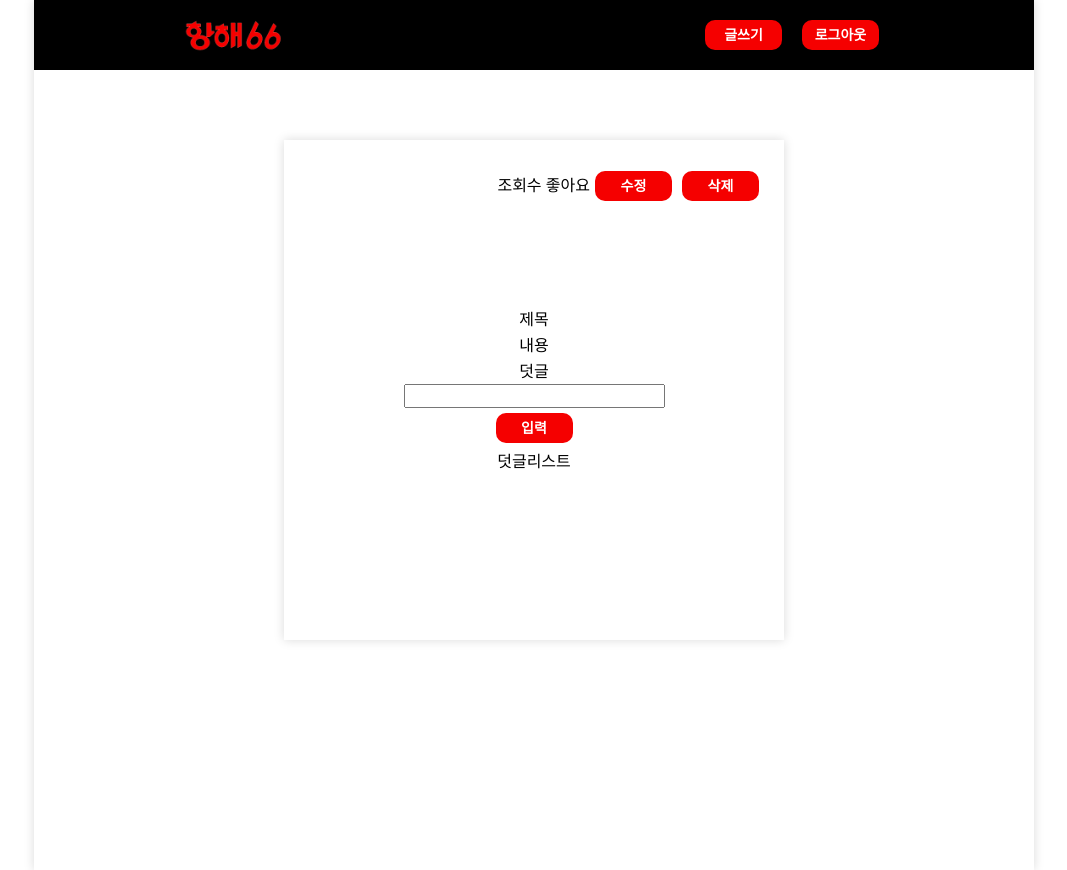
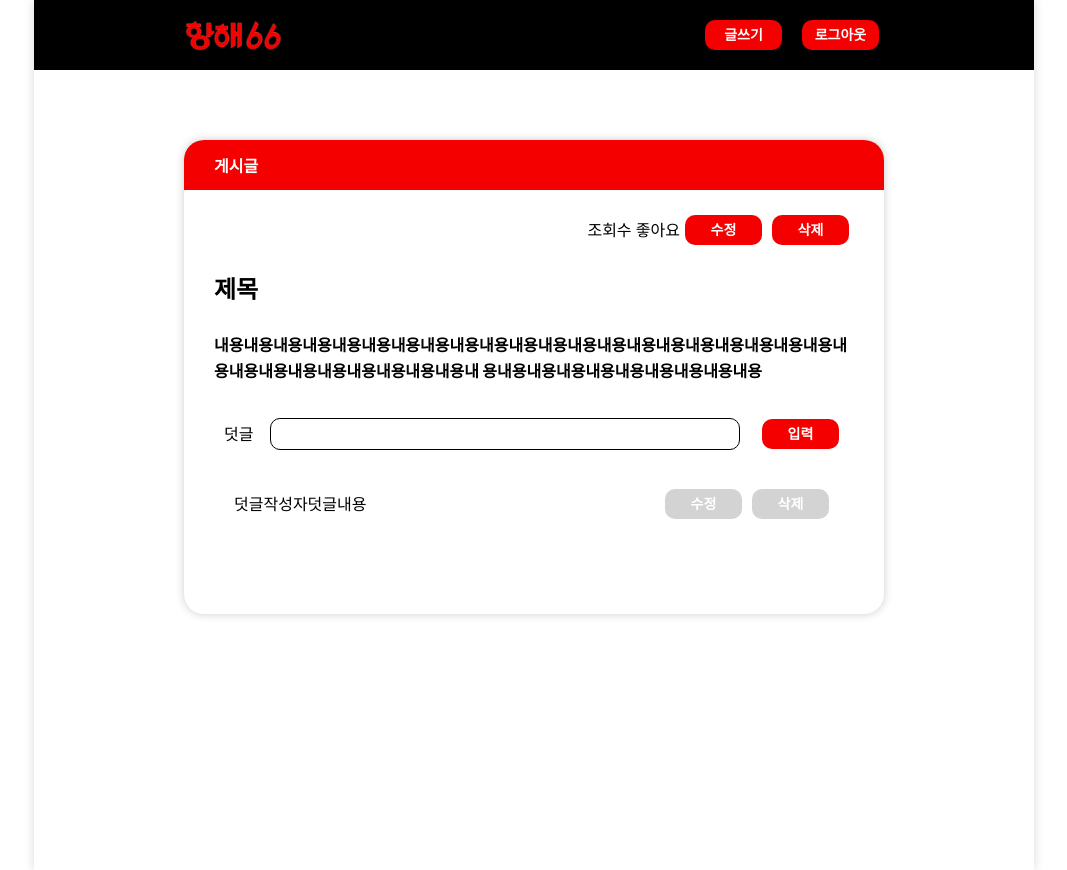
Before and after one commit to gigupc11/MiniProject_Hanghae66_FE, a React (Create React App) app in the folder client/: page /detail in a window 1280 px wide. Shown: the whole page, without its empty margins (106-1173 px from the left). Built offline with nearby package versions, Linux system fonts and the light colour scheme.

Commit message:
Design: Detail CSS

```diff
--- a/client/src/components/Button.jsx
+++ b/client/src/components/Button.jsx
@@ -8,11 +8,11 @@ const ButtonFrame = ({ children, ...restProps }) => {
 const Button = (props) => {
   return (
     <ButtonFrame
-      {...props}
-      color="white"
-      bc="#F50000"
-      hoverbc="#770000"
-      hovercolor="white"
+    {...props}
+    color={props.color || "white"}
+    bc={props.bc || "#F50000"}
+    hoverbc={props.hoverbc || "#770000"}
+    hovercolor={props.hovercolor || "white"}
     />
   );
 };
--- a/client/src/page/Detail.jsx
+++ b/client/src/page/Detail.jsx
@@ -2,6 +2,7 @@ import React from 'react'
 import Header from './Header'
 import styled from 'styled-components'
 import Button from "../components/Button";
+import Input from "../components/Input";
 
 const Container = styled.div`
     display: flex;
@@ -22,33 +23,35 @@ const PostSection = styled.div`
     padding-top: 70px;
     min-height: 100vh;
 `
-const BtnRed = styled.button`
+const DetailBox2 = styled.div`
     background-color: #F50000;
-    color: #fff;
-    border: none;
-    border-radius: 10px;
-    width: 100px;
-    height: 30px;
-    font-size: 15px;
-    padding: 10;
-    margin: 10;
-`
+    border-radius: 20px 20px 0 0;
+    width: 70%;
+    height: 50px;
+    box-shadow: 0 0 -10px rgba(0, 0, 0, 0.5); /* 원래 그림자 */
+    overflow: hidden; /* 필요한 경우 오버플로우 숨김 */
+    /* display: flex; */
+    position: absolute;
+    flex-direction: column;
+    z-index: 12;
+`;
 
 const DetailBox = styled.div`
     background-color: #fff;
-    border-radius: 2px solid black;
-    width: 500px;
-    height: 500px;
-    box-shadow: 0 0 10px rgba(0, 0, 0, 0.15); /* 그림자 추가 */
+    border-radius: 20px;
+    width: 70%;
+    height: auto;
+    box-shadow: 0 0 10px rgba(0, 0, 0, 0.2); /* 그림자 추가 */
     overflow: hidden; /* 필요한 경우 오버플로우 숨김 */
-    justify-content: center;
-    align-items: center;
     display: flex;
     flex-direction: column;
+    margin-bottom: 10px;
+    padding: 70px 30px;
+    z-index: 11;
 `
 
 const InputWrap = styled.div`
-    width: 400px;
+    width: auto;
     justify-content: center;
     align-items: center;
     display: flex;
@@ -56,15 +59,48 @@ const InputWrap = styled.div`
 `
 
 const BtnWrap = styled.div`
-    position: absolute;
-    top:12%;
-    right: 27%;
+    display: flex;
+    justify-content: end;
+    align-items: center;
+    `
+
+const ContentsWrap = styled.div`
+    display: flex;
+    flex-direction: column;
+    margin: 20px 0px;
 `
+
+const CommentWrap = styled.div`
+    display: flex;
+    align-items: center;
+    justify-content: space-between;
+    padding: 10px ;
+    gap:10px;
+`
+
+const CommentList = styled.div`
+    display: flex;
+    align-items: center;
+    justify-content: space-between;
+    padding: 10px;
+`
+const TextWrap = styled.div`
+    display: flex;
+    align-items: center;
+    justify-content: space-between;
+    color: white;
+    padding: 13px 30px ;
+    font-weight: 900;
+`
+
 function Detail() {
     return (
         <Container>
             <Header />
             <PostSection>
+                <DetailBox2>
+                    <TextWrap>게시글</TextWrap>
+                </DetailBox2>
                 <DetailBox>
                     <BtnWrap>
                         조회수
@@ -73,13 +109,31 @@ function Detail() {
                         <Button>삭제</Button>
                     </BtnWrap>
                     <InputWrap>
-                        {/* 제목 <input />
-                        내용 <input /> */}
 
-                    <div class="title">제목</div>
-                    <div class="content">내용</div>
-                    덧글 <input /> <Button>입력</Button>
-                    <div class="comment">덧글리스트</div>
+                        <div>
+                            {/* <ContentsWrap>
+                                제목 <Input size="custom" height={"30px"} width={"auto"} />
+                                내용 <Input size="custom" height={"300px"} width={"auto"} />
+                            </ContentsWrap> */}
+                            <ContentsWrap>
+                                <h2>제목</h2> <br />
+                                <h4 class="content">내용내용내용내용내용내용내용내용내용내용내용내용내용내용내용내용내용내용내용내용내용내용내용내용내용내용내용내용내용내용내
+                                    용내용내용내용내용내용내용내용내용내용</h4>
+                            </ContentsWrap>
+                            <CommentWrap>
+                                덧글 <Input size="custom" height={"30px"} width={"470px"} /><Button >입력</Button>
+                            </CommentWrap>
+                            <CommentList>
+                                <CommentList>
+                                    <div>덧글작성자</div>
+                                    <div>덧글내용</div>
+                                </CommentList>
+                                <CommentList>
+                                    <Button bc={"lightgray"} hoverbc={"gray"}>수정</Button>
+                                    <Button bc={"lightgray"} hoverbc={"gray"}>삭제</Button>
+                                </CommentList>
+                            </CommentList>
+                        </div>
                     </InputWrap>
                 </DetailBox>
             </PostSection>
```
